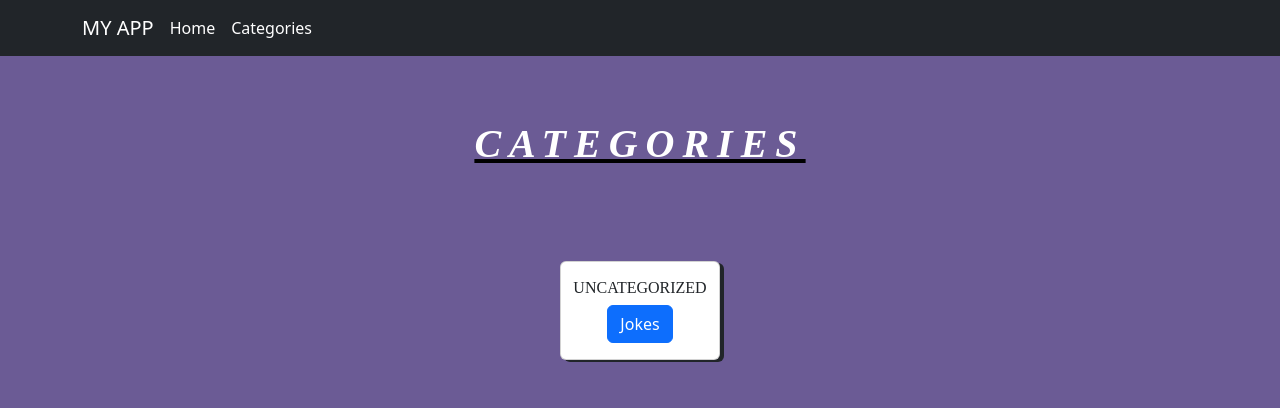
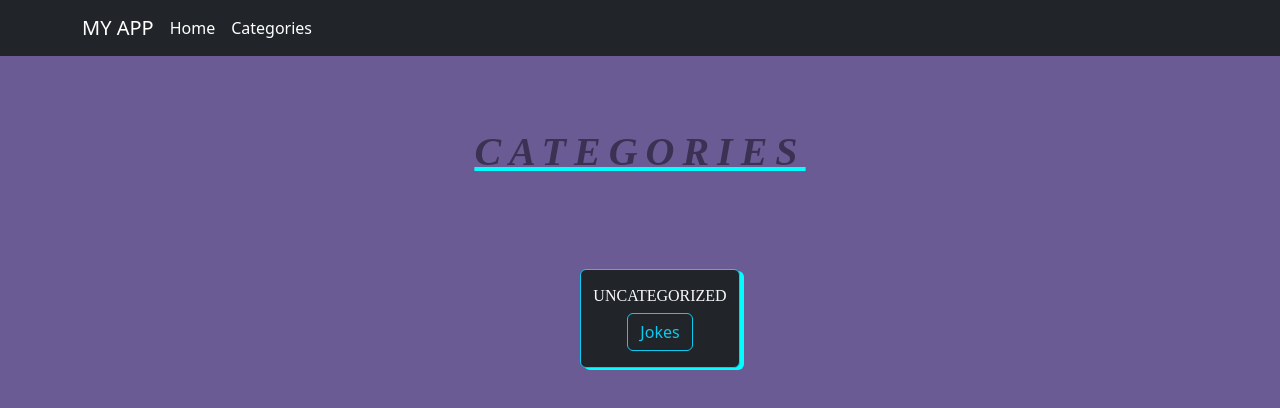
Before and after one commit to HamzaZaazaa/ReactJs-restapi-framerMotion-reactPaginate, a React (Create React App) app: page /categories in a window 1280 px wide. Shown: the top 408 px of the page. Built offline with nearby package versions, Linux system fonts and the light colour scheme; no server answers.

Commit message:
added few framer motion animations

```diff
--- a/package.json
+++ b/package.json
@@ -8,6 +8,7 @@
     "@testing-library/user-event": "^13.5.0",
     "axios": "^1.3.2",
     "bootstrap": "^5.2.3",
+    "framer-motion": "^9.0.2",
     "react": "^18.2.0",
     "react-bootstrap": "^2.7.0",
     "react-dom": "^18.2.0",
--- a/src/App.js
+++ b/src/App.js
@@ -1,7 +1,7 @@
 import React from "react";
 import { Route, Routes } from "react-router-dom";
 import Categories from "./components/categories/Categories";
-import Jokes from "./components/Jokes";
+import Jokes from "./components/Jokes/Jokes";
 import NavBarr from "./components/NavBarr";
 function App() {
   return (
--- a/src/components/Jokes.js
+++ b/src/components/Jokes/Jokes.js
@@ -1,9 +1,11 @@
 import axios from "axios";
 import React, { useEffect, useState } from "react";
-import { Card, Spinner } from "react-bootstrap";
+import { Button, Card, Spinner } from "react-bootstrap";
 import ReactPaginate from "react-paginate";
-import { useParams } from "react-router-dom";
+import { Link, useParams } from "react-router-dom";
 import "./jokes.css";
+import { AiOutlineRollback } from "react-icons/ai";
+
 function Jokes() {
   const cat = useParams();
   const [jokes, setJokes] = useState([]);
@@ -60,13 +62,20 @@ function Jokes() {
                   width: "18rem",
                   marginTop: "5%",
                   marginBottom: "5%",
-                  boxShadow: "6px 4px",
+                  boxShadow: "6px 4px aqua",
                 }}
                 key={el.id}
+                border='info'
+                bg='dark'
+                text='white'
               >
                 <Card.Img variant='top' src={el.icon_url} />
                 <Card.Body style={{ textAlign: "center" }}>
-                  <Card.Text>{el.value}</Card.Text>
+                  <Card.Text
+                    style={{ fontFamily: "monospace", fontSize: "small" }}
+                  >
+                    {el.value}
+                  </Card.Text>
                 </Card.Body>
               </Card>
             );
@@ -79,23 +88,42 @@ function Jokes() {
                   width: "18rem",
                   marginTop: "5%",
                   marginBottom: "5%",
-                  boxShadow: "6px 4px",
+                  boxShadow: "6px 4px aqua",
                 }}
                 key={el.id}
+                border='info'
+                bg='dark'
+                text='white'
               >
                 <Card.Img variant='top' src={el.icon_url} />
                 <Card.Body style={{ textAlign: "center" }}>
-                  <Card.Text>{el.value}</Card.Text>
+                  <Card.Text
+                    style={{ fontFamily: "monospace", fontSize: "small" }}
+                  >
+                    {el.value}
+                  </Card.Text>
                 </Card.Body>
               </Card>
             );
           })
         ) : loading ? (
-          <Spinner animation='border' role='status'>
+          <Spinner
+            animation='border'
+            role='status'
+            variant='info'
+            style={{ marginTop: "10%" }}
+          >
             <span className='visually-hidden'>Loading...</span>
           </Spinner>
         ) : (
-          <h1 className='NoJokes'>No jokes Available</h1>
+          <div>
+            <h1 className='NoJokes'>No jokes Available</h1>
+            <Link to='/categories'>
+              <Button variant='outline-info' className='goBackBtn'>
+                <AiOutlineRollback />
+              </Button>
+            </Link>
+          </div>
         )}
       </div>
       {pageCount > 1 && cat.cat !== "uncategorized" ? (
--- a/src/components/jokes.css
+++ b/src/components/Jokes/jokes.css
@@ -3,24 +3,24 @@ body {
 }
 .myJokesTitle {
     text-align: center;
-    margin-top: 5%;
+    margin-top: 10%;
     font-weight: bold;
     font-family: cursive;
     letter-spacing: 0.5rem;
     text-transform: uppercase;
-    text-decoration: underline black;
-    color: white;
+    text-decoration: underline aqua;
+    color: rgba(0, 0, 0, 0.445);
     font-style: oblique
 }
 .NoJokes {
     text-align: center;
-    margin-top: 5%;
+    margin-top: 10%;
     font-weight: bold;
     font-family: cursive;
-    letter-spacing: 0.5rem;
+    letter-spacing: 1.5rem;
     text-transform: uppercase;
-    text-decoration: underline black;
-    color: white;
+    text-decoration: underline aqua;
+    color: rgba(0, 0, 0, 0.445);
     font-style: oblique
 }
 .pagination {
@@ -49,3 +49,11 @@ body {
     color: black;
     font-weight: bold;
 }
+.goBackBtn {
+    margin-left: 42%;
+    margin-top: 3%;
+    width: 15%;
+    font-size: larger;
+    font-weight: bold;
+    text-transform: uppercase;
+}
--- a/src/components/NavBarr.js
+++ b/src/components/NavBarr.js
@@ -6,7 +6,7 @@ import { Link } from "react-router-dom";
 function NavBarr() {
   return (
     <div>
-      <Navbar bg='dark' variant='dark'>
+      <Navbar bg='dark' variant='dark' fixed='top'>
         <Container>
           <Navbar.Brand>MY APP</Navbar.Brand>
           <Nav className='me-auto'>
--- a/src/components/categories/Categories.js
+++ b/src/components/categories/Categories.js
@@ -1,17 +1,18 @@
 import React, { useState, useEffect } from "react";
 import axios from "axios";
-import CategoryCard from "./CategoryCard";
 import "../categories/categories.css";
-import { Spinner } from "react-bootstrap";
+import { Button, Card, Spinner } from "react-bootstrap";
+import { Link } from "react-router-dom";
+import { motion } from "framer-motion";
 
 function Categories() {
   const [categories, setCategories] = useState([]);
   let [loading, setLoading] = useState(true);
+
   useEffect(() => {
     axios
       .get("https://api.chucknorris.io/jokes/categories")
       .then((res) => setCategories(res.data))
-      // .then(() => categories.push("uncategorized"))
       .finally(() => setLoading((loading = false)))
       .catch((err) => console.log(err));
   }, [categories]);
@@ -22,10 +23,50 @@ function Categories() {
       <div className='mappedCards'>
         {!loading ? (
           newArr.map((cat) => {
-            return <CategoryCard cat={cat} key={cat} />;
+            return (
+              <motion.div
+                className='mt-3'
+                animate={{ x: 20 }}
+                transition={{ ease: "easeOut", duration: 2 }}
+              >
+                <Card
+                  style={{ width: "10rem", boxShadow: "4px 2px aqua" }}
+                  bg='dark'
+                  text='light'
+                  border='info'
+                >
+                  <Card.Body>
+                    <Card.Title
+                      style={{
+                        fontWeight: "bold",
+                        textTransform: "uppercase",
+                        fontFamily: "cursive",
+                      }}
+                    >
+                      <h6 style={{ display: "flex", justifyContent: "center" }}>
+                        {cat}
+                      </h6>
+                    </Card.Title>
+                    <Link to={`/jokes/${cat}`}>
+                      <motion.div
+                        whileHover={{ scale: 1.5 }}
+                        whileTap={{ scale: 0.9 }}
+                      >
+                        <Button variant='outline-info'>Jokes</Button>
+                      </motion.div>
+                    </Link>
+                  </Card.Body>
+                </Card>
+              </motion.div>
+            );
           })
         ) : (
-          <Spinner animation='border' role='status'>
+          <Spinner
+            animation='border'
+            role='status'
+            variant='info'
+            style={{ marginTop: "10%" }}
+          >
             <span className='visually-hidden'>Loading...</span>
           </Spinner>
         )}
--- a/src/components/categories/CategoryCard.js
+++ /dev/null
@@ -1,28 +0,0 @@
-import React from "react";
-import { Button, Card } from "react-bootstrap";
-import { Link } from "react-router-dom";
-
-function CategoryCard({ cat }) {
-  return (
-    <div className='mt-3'>
-      <Card style={{ width: "10rem", boxShadow: "4px 2px" }}>
-        <Card.Body>
-          <Card.Title
-            style={{
-              fontWeight: "bold",
-              textTransform: "uppercase",
-              fontFamily: "cursive",
-            }}
-          >
-            <h6 style={{ display: "flex", justifyContent: "center" }}>{cat}</h6>
-          </Card.Title>
-          <Link to={`/jokes/${cat}`}>
-            <Button variant='primary'>Jokes</Button>
-          </Link>
-        </Card.Body>
-      </Card>
-    </div>
-  );
-}
-
-export default CategoryCard;
--- a/src/components/categories/categories.css
+++ b/src/components/categories/categories.css
@@ -8,12 +8,12 @@
 }
 .myTitle {
     text-align: center;
-    margin-top: 5%;
+    margin-top: 10%;
     font-weight: bold;
     font-family: cursive;
     letter-spacing: 0.5rem;
     text-transform: uppercase;
-    text-decoration: underline black;
-    color: white;
+    text-decoration: underline aqua;
+    color: rgba(0, 0, 0, 0.445);
     font-style: oblique
 }
```
Also changed, not shown: 1 other file (tests, documents, lock files or other folders).
